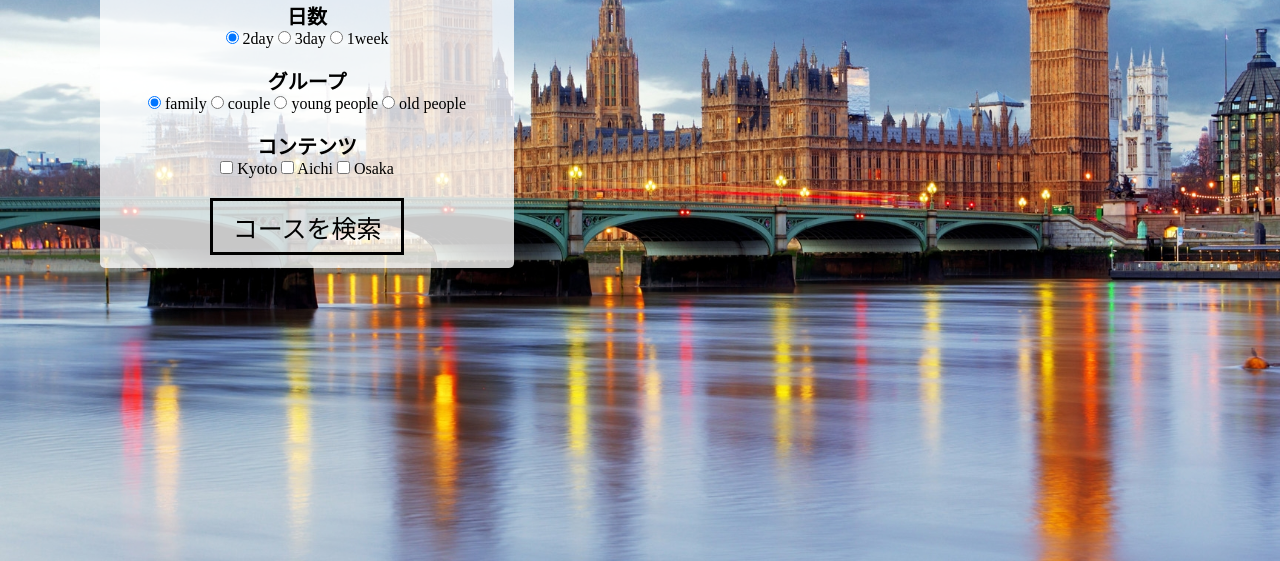
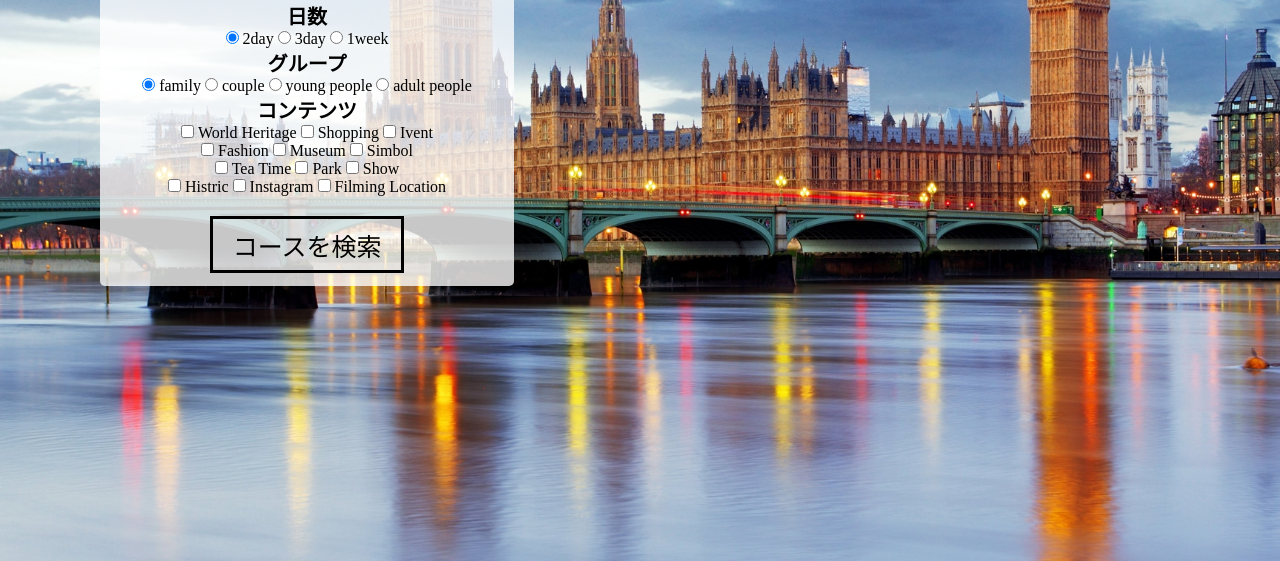
Before and after one commit to EFREI2019Team1/TravelAgencyProject, a plain HTML site: page public/index.html in a window 1280 px wide. Shown: the part 239-800 px from the top of the page. Drawn offline with nearby package versions, Linux system fonts and the light colour scheme; files whose address does not match are found by name.

Commit message:
タグ選択がない場合、全選択機能

```diff
--- a/public/index.html
+++ b/public/index.html
@@ -9,7 +9,8 @@
   <!-- call jquery frame -->
   <script src="https://ajax.googleapis.com/ajax/libs/jquery/1.12.4/jquery.min.js"></script>
 
-  <link rel="stylesheet" href="index.css"></link>
+  <link rel="stylesheet" href="index.css">
+  </link>
   <script type="text/javascript" src="search_page/database_operation.js"></script>
 </head>
 
@@ -26,43 +27,59 @@
     <div class="question_form_wrapper">
       <div class="question_text">
         <p><a class="question_title">あなたにピッタリなコースを<br>見つけましょう</a></p>
-        <form class="question_form" action="#" method="POST">
+        <p class="question_form" action="#" method="POST">
           <p><a class="form_title">日数</a><br>
             <div id="searchform_day">
               <input type="radio" id="search_day_0" name="search_day" value="2" checked>
               <label for="search_day_0">2day</label>
               <input type="radio" id="search_day_1" name="search_day" value="3">
               <label for="search_day_1">3day</label>
-              <input type="radio" id="search_day_2" name="search_day" value="7">
-              <label for="search_day_2">1week</label>
+              <input type="radio" id="search_day_3" name="search_day" value="7">
+              <label for="search_day_3">1week</label>
+            </div>
+          </p>
+          <p><a class="form_title">グループ</a><br>
+            <div id="searchform_target">
+              <input type="radio" id="search_target_0" name="search_target" value="0" checked>
+              <label for="search_target_0">family</label>
+              <input type="radio" id="search_target_1" name="search_target" value="1">
+              <label for="search_target_1">couple</label>
+              <input type="radio" id="search_target_2" name="search_target" value="2">
+              <label for="search_target_2">young people</label>
+              <input type="radio" id="search_target_3" name="search_target" value="3">
+              <label for="search_target_3">adult people</label>
             </div>
           </p>
 
-          <br>
-          <p><a class="form_title">グループ</a><br>
-            <div id="searchform_target">
-              <input type="radio" id="search_target_0" name="search_target" value="family" checked>
-              <label for="search_target_0">family</label>
-              <input type="radio" id="search_target_1" name="search_target" value="couple">
-              <label for="search_target_1">couple</label>
-              <input type="radio" id="search_target_2" name="search_target" value="young people">
-              <label for="search_target_2">young people</label>
-              <input type="radio" id="search_target_2" name="search_target" value="old people">
-              <label for="search_target_2">old people</label>
+          <p><a class="form_title">コンテンツ</a><br>
+            <div id="searchform_tag">
+              <input type="checkbox" id="search_tag_0" name="searchtag" value="0">
+              <label for="search_tag_0">World Heritage</label>
+              <input type="checkbox" id="search_tag_1" name="searchtag" value="1">
+              <label for="search_tag_1">Shopping</label>
+              <input type="checkbox" id="search_tag_2" name="searchtag" value="2">
+              <label for="search_tag_2">Ivent</label><br>
+              <input type="checkbox" id="search_tag_3" name="searchtag" value="3">
+              <label for="search_tag_3">Fashion</label>
+              <input type="checkbox" id="search_tag_4" name="searchtag" value="4">
+              <label for="search_tag_4">Museum</label>
+              <input type="checkbox" id="search_tag_5" name="searchtag" value="5">
+              <label for="search_tag_5">Simbol</label><br>
+              <input type="checkbox" id="search_tag_6" name="searchtag" value="6">
+              <label for="search_tag_6">Tea Time</label>
+              <input type="checkbox" id="search_tag_7" name="searchtag" value="7">
+              <label for="search_tag_7">Park</label>
+              <input type="checkbox" id="search_tag_8" name="searchtag" value="8">
+              <label for="search_tag_8">Show</label><br>
+              <input type="checkbox" id="search_tag_9" name="searchtag" value="9">
+              <label for="search_tag_9">Histric</label>
+              <input type="checkbox" id="search_tag_10" name="searchtag" value="10">
+              <label for="search_tag_10">Instagram</label>
+              <input type="checkbox" id="search_tag_11" name="searchtag" value="11">
+              <label for="search_tag_11">Filming Location</label>
             </div>
           </p>
-          <br>
-          <p>
-            <a class="form_title">コンテンツ</a><br>
-            <div id="searchform_tag">
-              <input type="checkbox" id="search_tag_0" name="searchtag" value="kyoto" data-tagname="a"></input>
-              <label for="search_tag_0">Kyoto</label>
-              <input type="checkbox" id="search_tag_1" name="searchtag" value="aichi" data-tagname="b"></input>
-              <label for="search_tag_1">Aichi</label>
-              <input type="checkbox" id="search_tag_2" name="searchtag" value="osaka" data-tagname="c"></input>
-              <label for="search_tag_2">Osaka</label>
-            </div>
-          </p>
+        </p>
         </form>
         <div class="button_wrapper">
           <button class=search_button id="search_button" type="button" value="search">コースを検索</button>
--- a/public/search_page/database_operation.js
+++ b/public/search_page/database_operation.js
@@ -71,18 +71,20 @@ $(function () {
     courses.push(course17);
     courses.push(course18);
     courses.push(course19);
-    // console.log(courses);
+    addAllCourse();
 
     $("#search_button").click(() => {
         let matchedCourse = search();
+        //debug message
         let message = "Search result matched course is " + matchedCourse.length + "\n";
         Object.keys(matchedCourse).forEach(function (course) {
             console.log(matchedCourse[course].name);
         })
+        //
 
         displayCourseReset();
         if(matchedCourse.length === 0){
-            alert("検索結果:0");
+            alert("search result : 0");
         }
         matchedCourse.forEach(course => {
             addCourseToHTML(course);
@@ -279,6 +281,12 @@ function search() {
         }
     }
 
+    if(checkedTags.length === 0){
+        Object.keys(CONTENT).forEach(key=>{
+            checkedTags.push(CONTENT[key]);
+        })
+    }
+
     return searchCourse(day, target, cost, checkedTags);
 }
 
```
